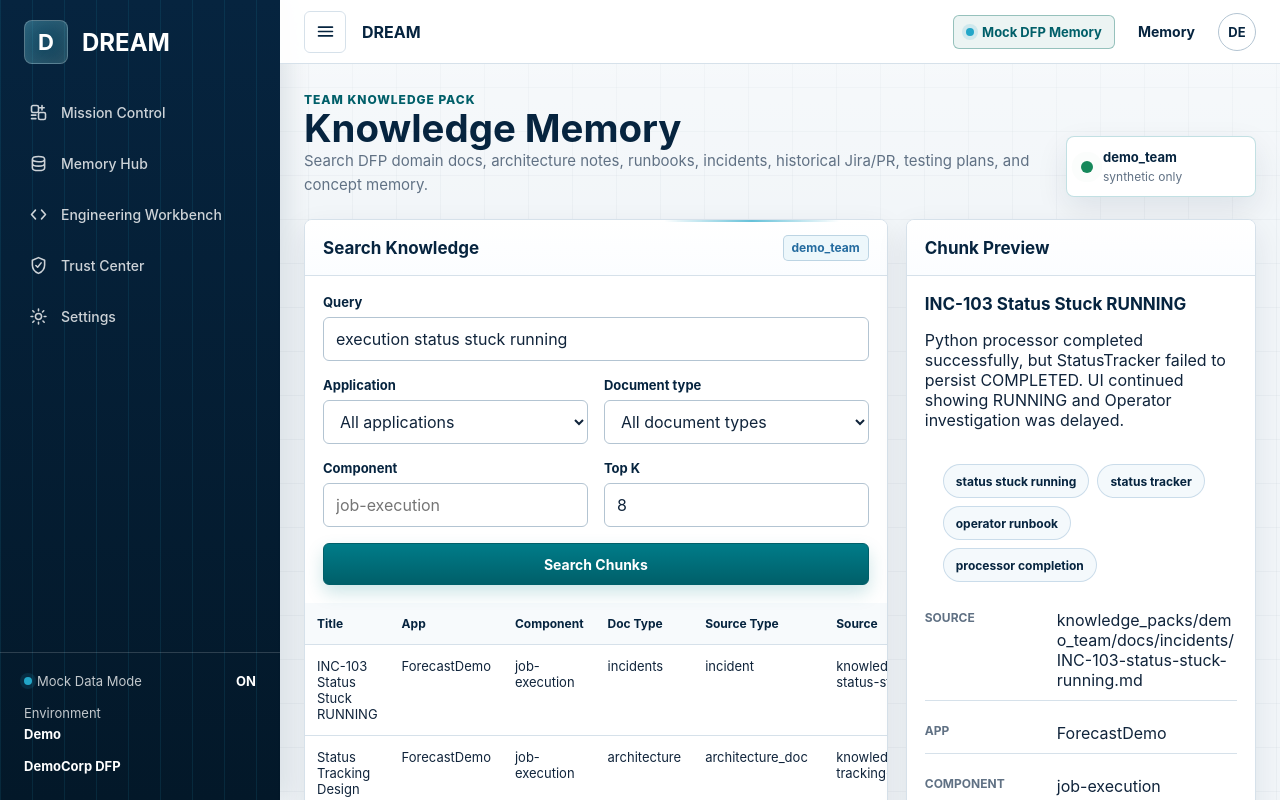
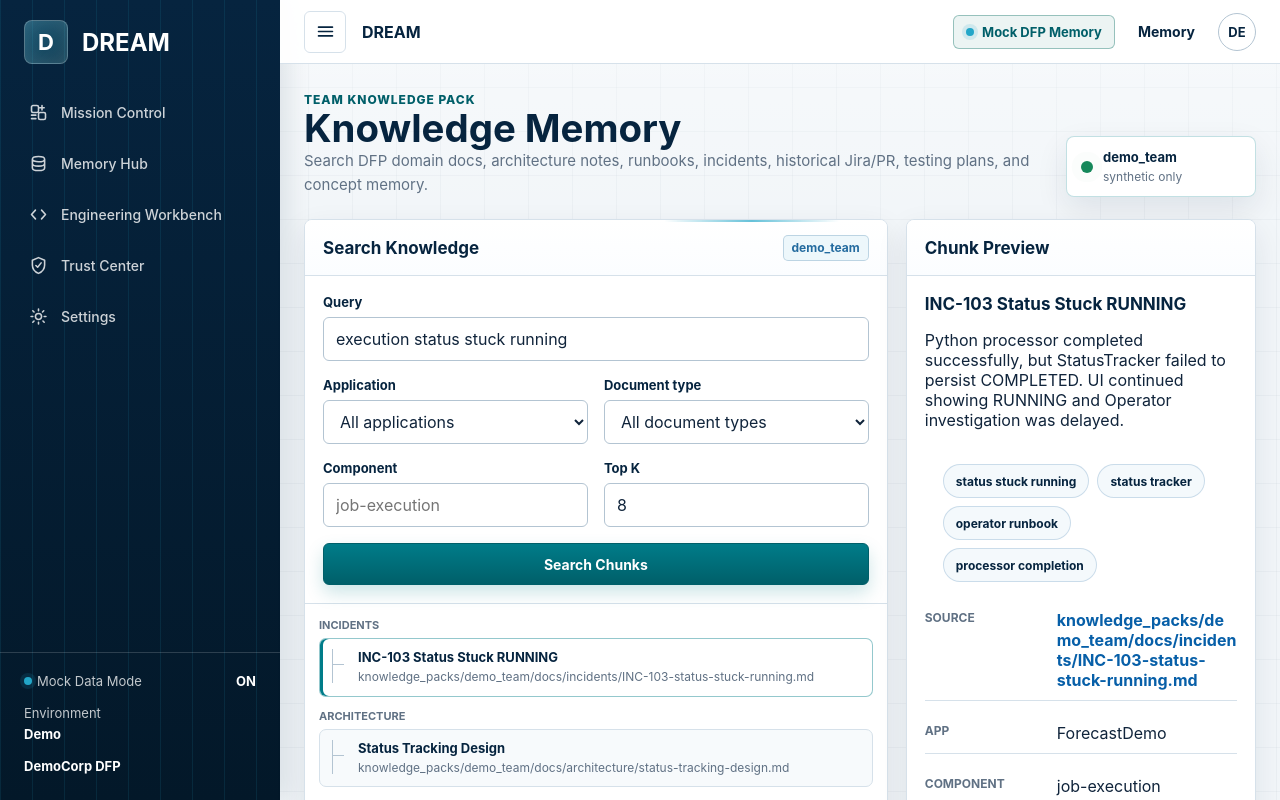
Before and after one commit to zemeng2015/dream-ai-engineering-copilot, an Angular app in the folder frontend/: page /knowledge in a window 1280 px wide. Shown: the top 800 px of the page. Built offline with nearby package versions, Linux system fonts and the light colour scheme.

Commit message:
Refine memory source browsing

```diff
--- a/frontend/src/app/features/codebase-memory/codebase-memory.component.html
+++ b/frontend/src/app/features/codebase-memory/codebase-memory.component.html
@@ -12,16 +12,6 @@
     </div>
   </header>
 
-  <section class="memory-strip" aria-label="Repository layers">
-    @for (item of layerSummary(); track item.layer) {
-      <div class="memory-layer">
-        <span>{{ item.layer }}</span>
-        <strong>{{ item.count }}</strong>
-        <div class="layer-bar"><i [style.width.%]="item.count * 18"></i></div>
-      </div>
-    }
-  </section>
-
   <section class="grid-2">
     <article class="panel scan-panel">
       <div class="panel-header">
@@ -33,15 +23,6 @@
           <div class="form-field-full">
             <label for="code-query">Query</label>
             <input id="code-query" formControlName="query" />
-          </div>
-          <div class="form-field">
-            <label for="code-layer">Layer</label>
-            <select id="code-layer" formControlName="layer">
-              <option value="">All layers</option>
-              @for (layer of layers; track layer) {
-                <option [value]="layer">{{ layer }}</option>
-              }
-            </select>
           </div>
           <div class="form-field">
             <label for="code-top-k">Top K</label>
@@ -58,7 +39,6 @@
           <thead>
             <tr>
               <th>File</th>
-              <th>Layer</th>
               <th>Role</th>
               <th>Retrieval Tags</th>
             </tr>
@@ -67,13 +47,12 @@
             @for (file of results(); track file.id) {
               <tr (click)="selectedFile.set(file)" tabindex="0">
                 <td>{{ file.path }}</td>
-                <td>{{ file.layer }}</td>
                 <td>{{ file.role }}</td>
                 <td>{{ file.concepts.join(', ') }}</td>
               </tr>
             } @empty {
               <tr>
-                <td colspan="4">No codebase memory matched this query.</td>
+                <td colspan="3">No codebase memory matched this query.</td>
               </tr>
             }
           </tbody>
--- a/frontend/src/app/features/codebase-memory/codebase-memory.component.ts
+++ b/frontend/src/app/features/codebase-memory/codebase-memory.component.ts
@@ -19,20 +19,11 @@ export class CodebaseMemoryComponent {
   readonly files = this.dream.listCodebaseFiles();
   readonly results = signal<CodebaseFile[]>(this.dream.searchCodebase({ query: 'status tracker batch task', topK: 8 }));
   readonly selectedFile = signal<CodebaseFile | null>(this.results()[0] ?? null);
-  readonly layers = ['frontend', 'backend', 'aws', 'python', 'test'];
 
   readonly form = this.fb.nonNullable.group({
     query: 'status tracker batch task',
-    layer: '',
     topK: 8,
   });
-
-  readonly layerSummary = computed(() =>
-    this.layers.map((layer) => ({
-      layer,
-      count: this.files.filter((file) => file.layer === layer).length,
-    })),
-  );
 
   readonly conceptList = computed(() =>
     Array.from(new Set(this.files.flatMap((file) => file.concepts)))
@@ -44,7 +35,6 @@ export class CodebaseMemoryComponent {
     const value = this.form.getRawValue();
     const matches = this.dream.searchCodebase({
       query: value.query,
-      layer: value.layer || undefined,
       topK: value.topK,
     });
     this.results.set(matches);
--- a/frontend/src/app/features/knowledge-base/knowledge-base.component.html
+++ b/frontend/src/app/features/knowledge-base/knowledge-base.component.html
@@ -61,35 +61,30 @@
         </form>
       </div>
 
-      <div class="table-wrap">
-        <table aria-label="Knowledge search results">
-          <thead>
-            <tr>
-              <th>Title</th>
-              <th>App</th>
-              <th>Component</th>
-              <th>Doc Type</th>
-              <th>Source Type</th>
-              <th>Source</th>
-            </tr>
-          </thead>
-          <tbody>
-            @for (chunk of chunks(); track chunk.id) {
-              <tr (click)="selectedChunk.set(chunk)" tabindex="0">
-                <td>{{ chunk.title }}</td>
-                <td>{{ chunk.metadata.app }}</td>
-                <td>{{ chunk.metadata.component }}</td>
-                <td>{{ chunk.metadata.docType }}</td>
-                <td>{{ chunk.sourceType }}</td>
-                <td>{{ chunk.sourcePath }}</td>
-              </tr>
-            } @empty {
-              <tr>
-                <td colspan="6">No mock chunks matched this query.</td>
-              </tr>
+      <div class="source-tree" aria-label="Knowledge sources grouped by type">
+        @for (group of sourceGroups(); track group.sourceType) {
+          <section class="source-group">
+            <div class="source-group-heading">
+              <strong>{{ group.label }}</strong>
+            </div>
+            @for (chunk of group.chunks; track chunk.id) {
+              <button
+                class="source-tree-item"
+                type="button"
+                [class.selected]="selectedChunk()?.id === chunk.id"
+                (click)="selectChunk(chunk)"
+              >
+                <span class="tree-branch" aria-hidden="true"></span>
+                <span>
+                  <strong>{{ chunk.title }}</strong>
+                  <small>{{ chunk.sourcePath }}</small>
+                </span>
+              </button>
             }
-          </tbody>
-        </table>
+          </section>
+        } @empty {
+          <div class="empty-source-tree">No sources matched this query.</div>
+        }
       </div>
     </article>
 
@@ -111,7 +106,11 @@
           <dl class="metadata-list">
             <div>
               <dt>Source</dt>
-              <dd>{{ chunk.sourcePath }}</dd>
+              <dd>
+                <a class="source-link" [href]="sourceHref(chunk)" target="_blank" rel="noreferrer">
+                  {{ chunk.sourcePath }}
+                </a>
+              </dd>
             </div>
             <div>
               <dt>App</dt>
--- /dev/null
+++ b/frontend/src/app/features/knowledge-base/knowledge-base.component.scss
@@ -0,0 +1,96 @@
+// SPDX-License-Identifier: Apache-2.0
+
+.source-tree {
+  display: grid;
+  gap: 12px;
+  border-top: 1px solid var(--dream-border);
+  padding: 14px;
+}
+
+.source-group {
+  display: grid;
+  gap: 6px;
+}
+
+.source-group-heading {
+  color: var(--dream-muted);
+  font-size: 11px;
+  font-weight: 800;
+  text-transform: uppercase;
+}
+
+.source-tree-item {
+  display: grid;
+  width: 100%;
+  grid-template-columns: 18px minmax(0, 1fr);
+  gap: 8px;
+  border: 1px solid var(--dream-border);
+  border-radius: 7px;
+  background: var(--dream-surface-muted);
+  color: inherit;
+  padding: 10px 12px;
+  text-align: left;
+}
+
+.source-tree-item:hover,
+.source-tree-item.selected {
+  border-color: rgb(0 124 137 / 42%);
+  background: #ffffff;
+}
+
+.source-tree-item.selected {
+  box-shadow: inset 3px 0 0 var(--dream-teal);
+}
+
+.tree-branch {
+  position: relative;
+  min-height: 34px;
+  border-left: 1px solid var(--dream-border-strong);
+}
+
+.tree-branch::after {
+  position: absolute;
+  top: 15px;
+  left: 0;
+  width: 11px;
+  height: 1px;
+  background: var(--dream-border-strong);
+  content: "";
+}
+
+.source-tree-item strong,
+.source-tree-item small {
+  display: block;
+}
+
+.source-tree-item strong {
+  color: var(--dream-navy);
+  font-size: 13px;
+}
+
+.source-tree-item small {
+  margin-top: 4px;
+  color: var(--dream-muted);
+  font-size: 12px;
+  line-height: 1.35;
+  overflow-wrap: anywhere;
+}
+
+.empty-source-tree {
+  border: 1px solid var(--dream-border);
+  border-radius: 8px;
+  background: var(--dream-surface-muted);
+  color: var(--dream-muted);
+  padding: 14px;
+}
+
+.source-link {
+  color: #075fa8;
+  font-weight: 700;
+  overflow-wrap: anywhere;
+  text-decoration: none;
+}
+
+.source-link:hover {
+  text-decoration: underline;
+}
--- a/frontend/src/app/features/knowledge-base/knowledge-base.component.ts
+++ b/frontend/src/app/features/knowledge-base/knowledge-base.component.ts
@@ -1,16 +1,23 @@
 // SPDX-License-Identifier: Apache-2.0
 
-import { Component, inject, signal } from '@angular/core';
+import { Component, computed, inject, signal } from '@angular/core';
 import { FormBuilder, ReactiveFormsModule } from '@angular/forms';
 
 import { KnowledgeChunk } from '../../core/dream-models';
 import { MockDreamService } from '../../core/mock-dream.service';
+
+interface KnowledgeSourceGroup {
+  sourceType: KnowledgeChunk['sourceType'];
+  label: string;
+  chunks: KnowledgeChunk[];
+}
 
 @Component({
   selector: 'app-knowledge-base',
   standalone: true,
   imports: [ReactiveFormsModule],
   templateUrl: './knowledge-base.component.html',
+  styleUrl: './knowledge-base.component.scss',
 })
 export class KnowledgeBaseComponent {
   private readonly dream = inject(MockDreamService);
@@ -20,6 +27,17 @@ export class KnowledgeBaseComponent {
   readonly docTypes = this.dream.listDocTypes();
   readonly chunks = signal<KnowledgeChunk[]>(this.dream.searchKnowledge({ query: 'execution status stuck running', topK: 8 }));
   readonly selectedChunk = signal<KnowledgeChunk | null>(this.chunks()[0] ?? null);
+  readonly sourceGroups = computed<KnowledgeSourceGroup[]>(() => {
+    const grouped = new Map<KnowledgeChunk['sourceType'], KnowledgeChunk[]>();
+    for (const chunk of this.chunks()) {
+      grouped.set(chunk.sourceType, [...(grouped.get(chunk.sourceType) ?? []), chunk]);
+    }
+    return Array.from(grouped.entries()).map(([sourceType, chunks]) => ({
+      sourceType,
+      label: this.sourceTypeLabel(sourceType),
+      chunks,
+    }));
+  });
 
   readonly form = this.fb.nonNullable.group({
     query: 'execution status stuck running',
@@ -41,4 +59,42 @@ export class KnowledgeBaseComponent {
     this.chunks.set(results);
     this.selectedChunk.set(results[0] ?? null);
   }
+
+  selectChunk(chunk: KnowledgeChunk): void {
+    this.selectedChunk.set(chunk);
+  }
+
+  sourceHref(chunk: KnowledgeChunk): string {
+    const encodedPath = chunk.sourcePath.split('/').map(encodeURIComponent).join('/');
+    return `https://github.com/zemeng2015/dream-ai-engineering-copilot/blob/main/${encodedPath}`;
+  }
+
+  sourceTypeLabel(sourceType: KnowledgeChunk['sourceType']): string {
+    switch (sourceType) {
+      case 'architecture_doc':
+        return 'Architecture';
+      case 'concept_memory':
+        return 'Concept Memory';
+      case 'domain_doc':
+        return 'Domain Docs';
+      case 'graph_evidence':
+        return 'Graph Evidence';
+      case 'historical_jira':
+        return 'Historical Jira';
+      case 'historical_pr':
+        return 'Historical PR';
+      case 'incident':
+        return 'Incidents';
+      case 'runbook':
+        return 'Runbooks';
+      case 'testing_doc':
+        return 'Testing';
+      case 'code_file':
+        return 'Code';
+      case 'test_file':
+        return 'Tests';
+      default:
+        return String(sourceType).replaceAll('_', ' ');
+    }
+  }
 }
```
